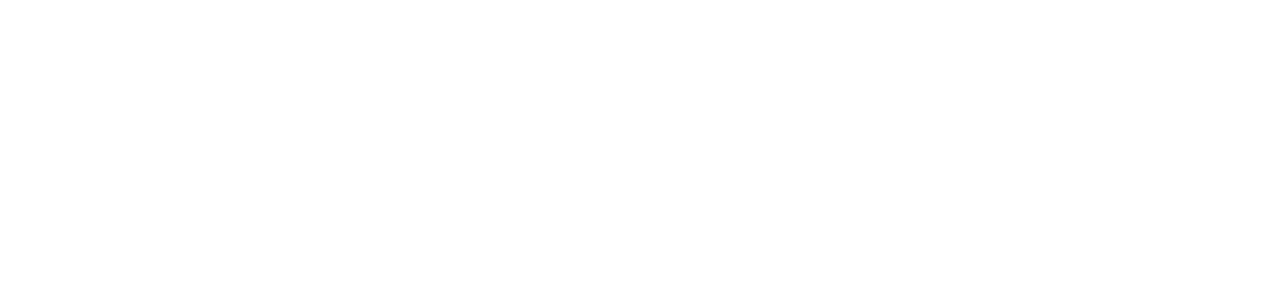
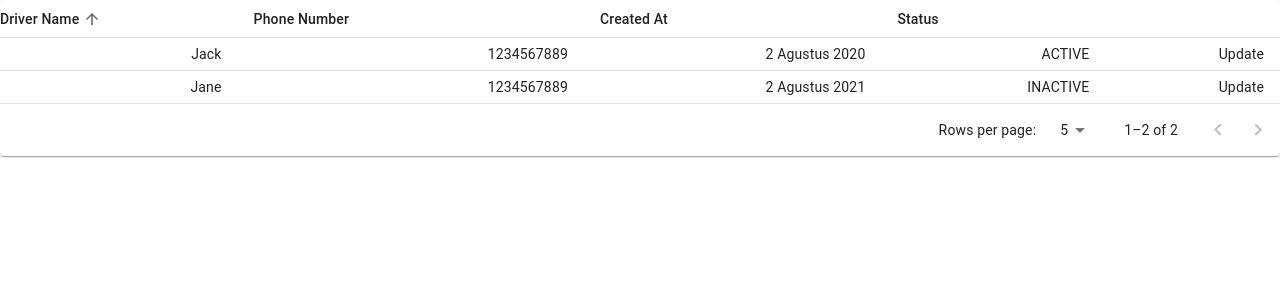
Before and after one commit to shani-asad/hackathon, a Next.js app in the folder frontend/kargo-fe/: page /drivers in a window 1280 px wide. Shown: the top 300 px of the page. Built offline with nearby package versions, Linux system fonts and the light colour scheme.

Commit message:
feat: add driver table with mock data TODO: improve styling

```diff
--- /dev/null
+++ b/frontend/kargo-fe/components/drivers/Table.tsx
@@ -0,0 +1,164 @@
+import * as React from "react";
+import { alpha } from "@mui/material/styles";
+import Box from "@mui/material/Box";
+import Table from "@mui/material/Table";
+import TableBody from "@mui/material/TableBody";
+import TableCell from "@mui/material/TableCell";
+import TableContainer from "@mui/material/TableContainer";
+import TablePagination from "@mui/material/TablePagination";
+import TableRow from "@mui/material/TableRow";
+import Paper from "@mui/material/Paper";
+import {
+  DriverTable,
+  Driver,
+  DriverDocument,
+  DriverStatus,
+  Order,
+} from "../../types/driver";
+import { HeadTable } from "./TableHead";
+
+function descendingComparator<T>(a: T, b: T, orderBy: keyof T) {
+  if (b[orderBy] < a[orderBy]) {
+    return -1;
+  }
+  if (b[orderBy] > a[orderBy]) {
+    return 1;
+  }
+  return 0;
+}
+
+function getComparator<Key extends keyof any>(
+  order: Order,
+  orderBy: Key
+): (
+  a: { [key in Key]: number | string },
+  b: { [key in Key]: number | string }
+) => number {
+  return order === "desc"
+    ? (a, b) => descendingComparator(a, b, orderBy)
+    : (a, b) => -descendingComparator(a, b, orderBy);
+}
+
+function stableSort<T>(
+  array: readonly T[],
+  comparator: (a: T, b: T) => number
+) {
+  const stabilizedThis = array.map((el, index) => [el, index] as [T, number]);
+  stabilizedThis.sort((a, b) => {
+    const order = comparator(a[0], b[0]);
+    if (order !== 0) {
+      return order;
+    }
+    return a[1] - b[1];
+  });
+  return stabilizedThis.map((el) => el[0]);
+}
+
+export default function DriversTable() {
+  const rows: DriverTable[] = [
+    {
+      name: "Jack",
+      phoneNumber: "1234567889",
+      createdAt: "2 Agustus 2020",
+      status: DriverStatus.ACTIVE,
+      dropdown: "Update",
+    },
+    {
+      name: "Jane",
+      phoneNumber: "1234567889",
+      createdAt: "2 Agustus 2021",
+      status: DriverStatus.INACTIVE,
+      dropdown: "Update",
+    },
+  ];
+
+  const [order, setOrder] = React.useState<Order>("asc");
+  const [orderBy, setOrderBy] = React.useState<keyof DriverTable>("name");
+  const [page, setPage] = React.useState(0);
+  const [rowsPerPage, setRowsPerPage] = React.useState(5);
+
+  const handleRequestSort = (
+    event: React.MouseEvent<unknown>,
+    property: keyof DriverTable
+  ) => {
+    const isAsc = orderBy === property && order === "asc";
+    setOrder(isAsc ? "desc" : "asc");
+    setOrderBy(property);
+  };
+
+  const handleChangePage = (event: unknown, newPage: number) => {
+    setPage(newPage);
+  };
+
+  const handleChangeRowsPerPage = (
+    event: React.ChangeEvent<HTMLInputElement>
+  ) => {
+    setRowsPerPage(parseInt(event.target.value, 10));
+    setPage(0);
+  };
+
+  // Avoid a layout jump when reaching the last page with empty rows.
+  const emptyRows =
+    page > 0 ? Math.max(0, (1 + page) * rowsPerPage - rows.length) : 0;
+
+  return (
+    <Box sx={{ width: "100%" }}>
+      <Paper sx={{ width: "100%", mb: 2 }}>
+        <TableContainer>
+          <Table
+            sx={{ minWidth: 750 }}
+            aria-labelledby="tableTitle"
+            size={"small"}
+          >
+            <HeadTable
+              order={order}
+              orderBy={orderBy}
+              onRequestSort={handleRequestSort}
+              rowCount={rows.length}
+            />
+            <TableBody>
+              {stableSort(rows, getComparator(order, orderBy))
+                .slice(page * rowsPerPage, page * rowsPerPage + rowsPerPage)
+                .map((row, index) => {
+                  const labelId = `enhanced-table-checkbox-${index}`;
+
+                  return (
+                    <TableRow
+                      hover
+                      role="checkbox"
+                      tabIndex={-1}
+                      key={row.name}
+                    >
+                      <TableCell align="right">{row.name}</TableCell>
+                      <TableCell align="right">{row.phoneNumber}</TableCell>
+                      <TableCell align="right">{row.createdAt}</TableCell>
+                      <TableCell align="right">{row.status}</TableCell>
+                      <TableCell align="right">{row.dropdown}</TableCell>
+                    </TableRow>
+                  );
+                })}
+              {emptyRows > 0 && (
+                <TableRow
+                  style={{
+                    height: 53 * emptyRows,
+                  }}
+                >
+                  <TableCell colSpan={6} />
+                </TableRow>
+              )}
+            </TableBody>
+          </Table>
+        </TableContainer>
+        <TablePagination
+          rowsPerPageOptions={[5, 10, 25]}
+          component="div"
+          count={rows.length}
+          rowsPerPage={rowsPerPage}
+          page={page}
+          onPageChange={handleChangePage}
+          onRowsPerPageChange={handleChangeRowsPerPage}
+        />
+      </Paper>
+    </Box>
+  );
+}
--- a/frontend/kargo-fe/pages/drivers/index.tsx
+++ b/frontend/kargo-fe/pages/drivers/index.tsx
@@ -1,7 +1,29 @@
-import { NextPage } from "next/types";
+import * as React from "react";
+import { alpha } from "@mui/material/styles";
+import Box from "@mui/material/Box";
+import Table from "@mui/material/Table";
+import TableBody from "@mui/material/TableBody";
+import TableCell from "@mui/material/TableCell";
+import TableContainer from "@mui/material/TableContainer";
+import TablePagination from "@mui/material/TablePagination";
+import TableRow from "@mui/material/TableRow";
+import Paper from "@mui/material/Paper";
+import {
+  DriverTable,
+  Driver,
+  DriverDocument,
+  DriverStatus,
+} from "../../types/driver";
+import { HeadTable } from "../../components/drivers/TableHead";
+import { NextPage } from "next";
+import DriversTable from "../../components/drivers/Table";
 
-const Drivers: NextPage = () => {
-    return <></>
-}
+const DriverPage: NextPage = () => {
+  return (
+    <>
+      <DriversTable />
+    </>
+  );
+};
 
-export default Drivers;
+export default DriverPage;
--- a/frontend/kargo-fe/types/driver.ts
+++ b/frontend/kargo-fe/types/driver.ts
@@ -1,26 +1,36 @@
 export interface Driver {
-    id: string,
-    name: string,
-    phoneNumber: string,
-    createdAt: Date,
-    status: DriverStatus,
-    document: DriverDocument,
+  id: string;
+  name: string;
+  phoneNumber: string;
+  createdAt: Date;
+  status: DriverStatus;
+  document: DriverDocument;
 }
 
 export interface DriverTable {
-    name: string,
-    phoneNumber: string,
-    createdAt: string,
-    status: string,
-    dropdown: string,
+  name: string;
+  phoneNumber: string;
+  createdAt: string;
+  status: string;
+  dropdown: string;
 }
 
 export enum DriverStatus {
-    ACTIVE = 'ACTIVE',
-    INACTIVE = 'INACTIVE',
+  ACTIVE = "ACTIVE",
+  INACTIVE = "INACTIVE",
 }
 
 export interface DriverDocument {
-    idCard: string | Blob,
-    license: string | Blob,
+  idCard: string | Blob;
+  license: string | Blob;
 }
+export type Order = "asc" | "desc";
+export interface TableProps {
+  onRequestSort: (
+    event: React.MouseEvent<unknown>,
+    property: keyof DriverTable
+  ) => void;
+  order: Order;
+  orderBy: string;
+  rowCount: number;
+}
```
